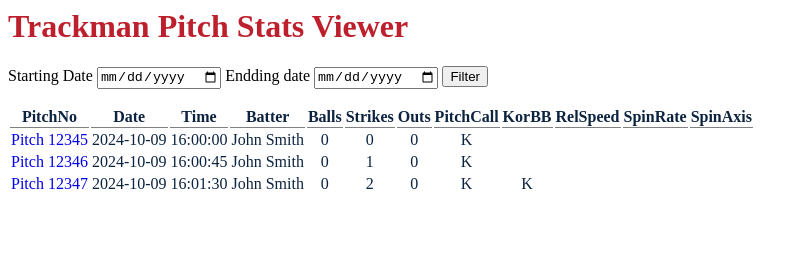
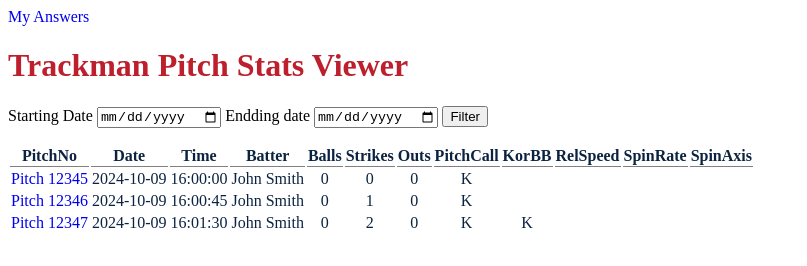
Before and after one commit to Archerbob/archerbob.github.io, a plain HTML site: page index.html in a window 1280 px wide. Shown: the whole page, without its empty margins (0-807 px from the left). Drawn offline with Linux system fonts and the light colour scheme.

Commit message:
Update index.html

```diff
--- a/index.html
+++ b/index.html
@@ -4,6 +4,7 @@
     <link rel="stylesheet" href="styles.css"></link>
   </head>
   <body>
+    <a href="answers.html">My Answers</a>
     <h1 class="red">Trackman Pitch Stats Viewer</h1>
     <form onsubmit="downloadData();">
       <label>Starting Date</label>
```
